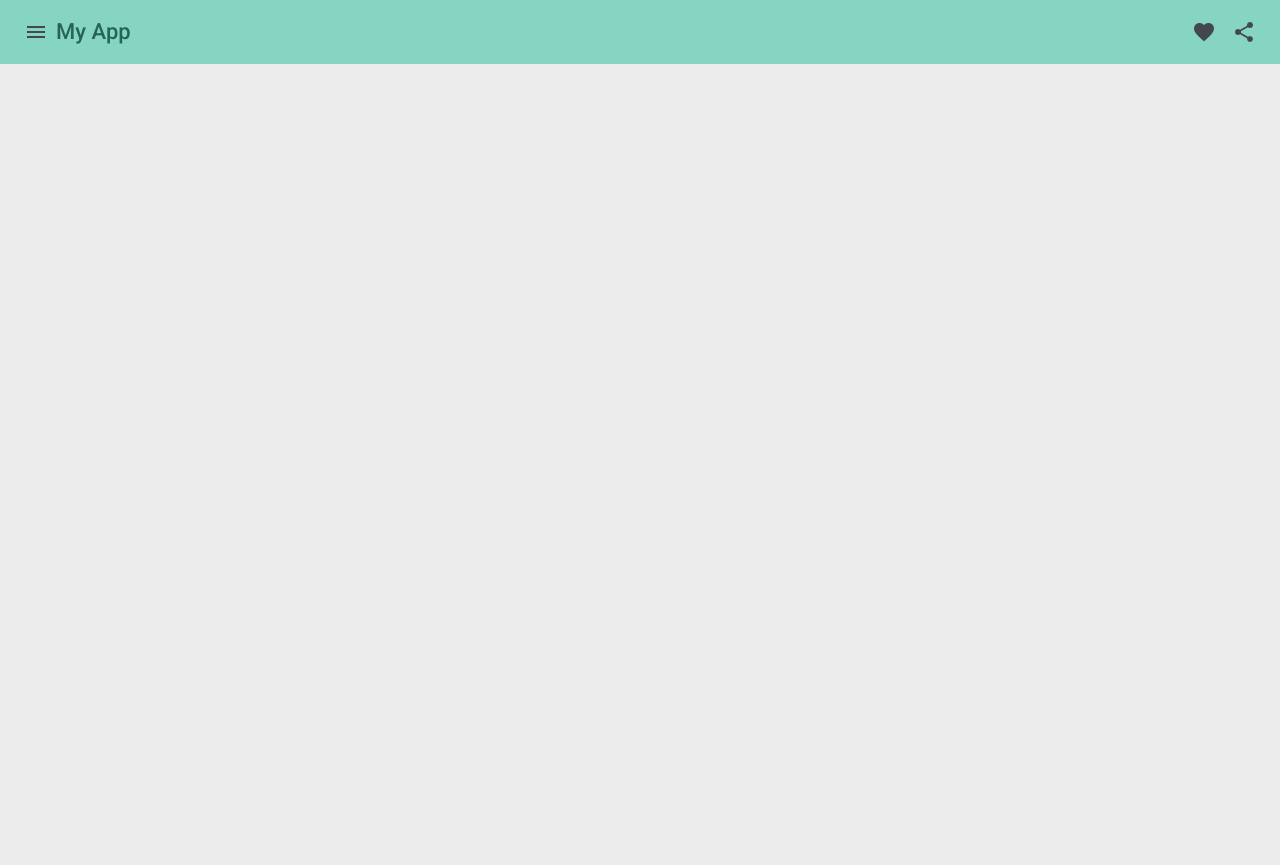
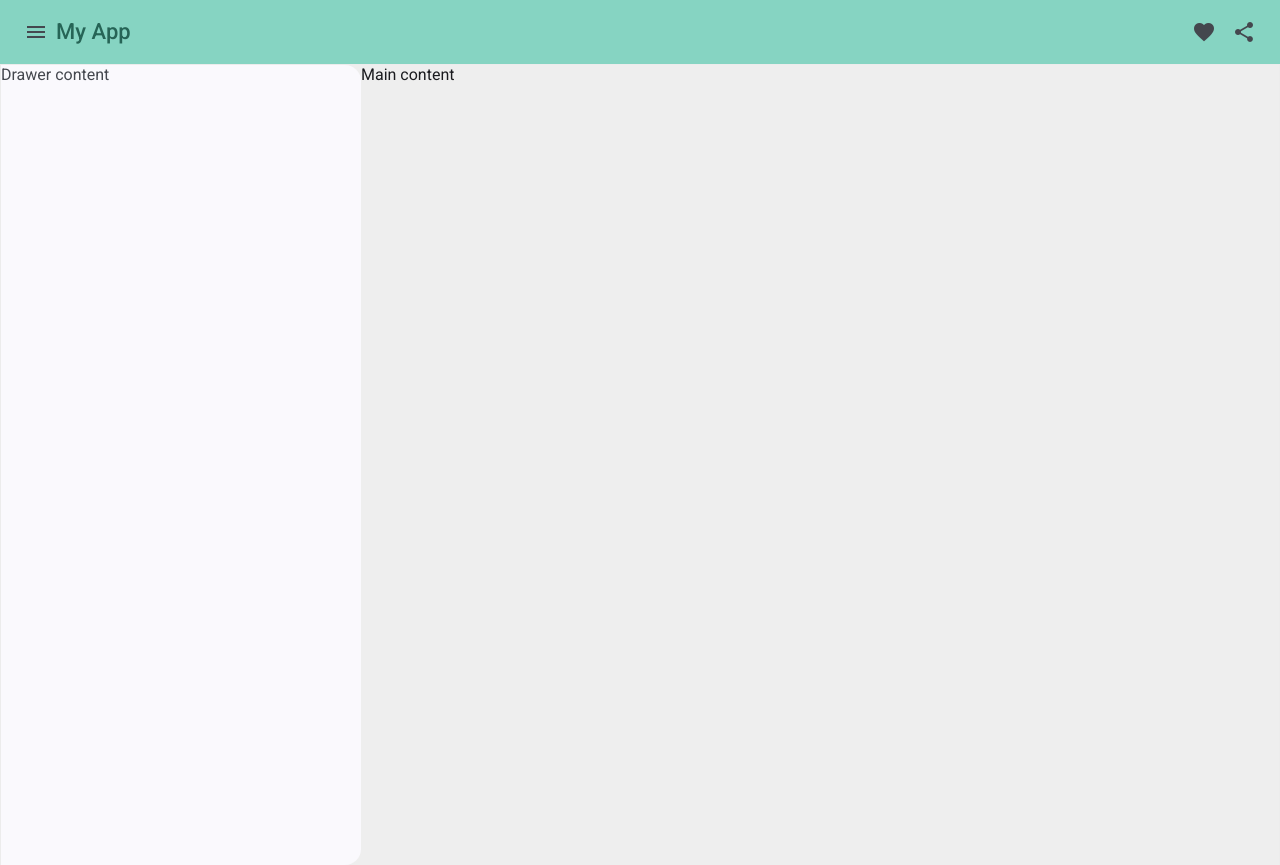
Before and after one commit to guialvesds/webFinance, an Angular app: page /home in a window 1280 px wide. Before the commit the page ends 800 px from the top, so only its background shows below. Built offline with nearby package versions, Linux system fonts and the light colour scheme.

Commit message:
SidNav implemented

```diff
--- a/src/app/src/pages/home/home.component.html
+++ b/src/app/src/pages/home/home.component.html
@@ -1,6 +1,6 @@
 <div class="container">
     <mat-toolbar>
-        <button mat-icon-button class="example-icon" aria-label="Example icon-button with menu icon">
+        <button  mat-icon-button class="example-icon" aria-label="Example icon-button with menu icon">
           <mat-icon>menu</mat-icon>
         </button>
         <span>My App</span>
@@ -12,4 +12,12 @@
           <mat-icon>share</mat-icon>
         </button>
       </mat-toolbar>
+
+      <!-- SideNav -->
+      <mat-drawer-container class="example-container">
+        <mat-drawer mode="side" opened>Drawer content</mat-drawer>
+        <mat-drawer-content>Main content</mat-drawer-content>
+      </mat-drawer-container>
+
+
 </div>
--- a/src/app/src/pages/home/home.component.scss
+++ b/src/app/src/pages/home/home.component.scss
@@ -1,3 +1,19 @@
-.example-spacer {
+.container {
     flex: 1 1 auto;
-  }
+
+    .example-spacer {
+        flex: 1 1 auto;
+
+        mat-icon {
+            color: #266456,
+          }
+      }
+
+      .example-container {
+        width: auto;
+        height: 100vh;
+        margin: 1px;
+        background: #eee;
+      }
+
+}
--- a/src/app/src/pages/home/home.component.ts
+++ b/src/app/src/pages/home/home.component.ts
@@ -2,15 +2,18 @@ import { Component } from '@angular/core';
 import {MatIconModule} from '@angular/material/icon';
 import {MatButtonModule} from '@angular/material/button';
 import {MatToolbarModule} from '@angular/material/toolbar';
+import {MatSidenavModule} from '@angular/material/sidenav';
 
 
 @Component({
   selector: 'app-home',
-  imports: [MatToolbarModule, MatButtonModule, MatIconModule],
+  imports: [MatToolbarModule, MatButtonModule, MatIconModule, MatSidenavModule],
   templateUrl: './home.component.html',
   styleUrl: './home.component.scss'
 })
 
 
 export class HomeComponent {
+
+  // showFiller = true;
 }
--- a/src/styles.scss
+++ b/src/styles.scss
@@ -4,8 +4,6 @@
 
 
 
-
-// Personalize todo o aplicativo. Altere :root para o seu seletor se quiser delimitar os estilos.
 :root {
    @include mat.toolbar-overrides((
      container-background-color : #86d4c2,
```
